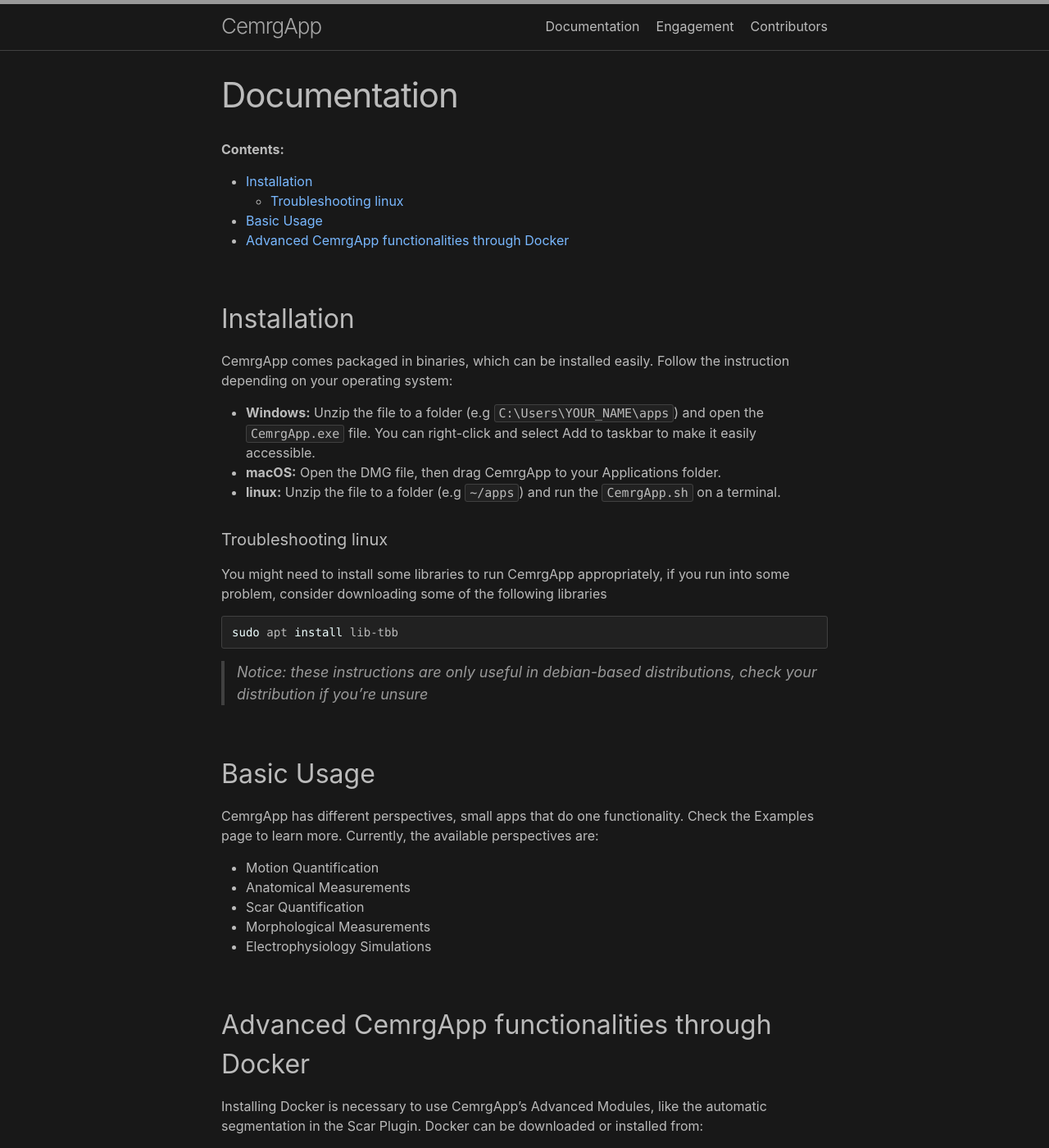
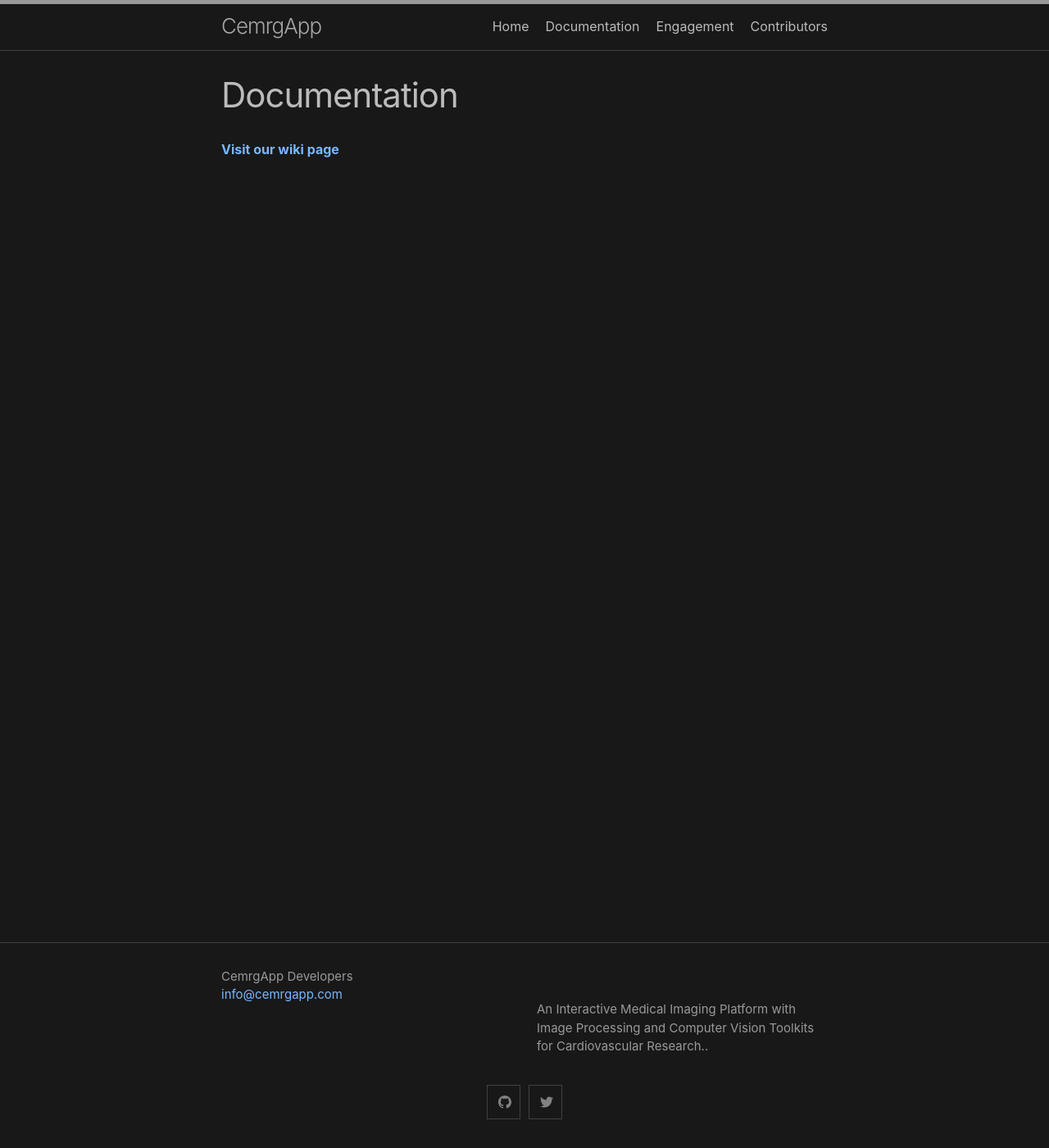
Before and after one commit to OpenHeartDevelopers/CemrgApp, a Jekyll site: the page built from documentation.md, in a window 1280 px wide and 1400 px high. Shown: the whole window at 82% size. Built offline with Jekyll 4.4.1, drawn with Linux system fonts in a browser that asks for light colours; some of the changed text lies outside the part shown.

Commit message:
small changes

````diff
--- a/_config.yml
+++ b/_config.yml
@@ -50,6 +50,7 @@
 # If you want to link only specific pages in your header, uncomment
 # this and add the path to the pages in order as they should show up
 header_pages:
+- back2home.md
 - documentation.md
 - engagement.md
 - examples.md
--- a/documentation.md
+++ b/documentation.md
@@ -1,51 +1,7 @@
 ---
 layout: page
 title: Documentation
-permalink: /documentation/
+permalink: https://github.com/CemrgAppDevelopers/CemrgApp/wiki
 ---
-**Contents:**
-- [Installation](#installation)
-    - [Troubleshooting linux](#troubleshooting-linux)
-- [Basic Usage](#basic-usage)
-- [Advanced CemrgApp functionalities through Docker](#advanced-cemrgapp-functionalities-through-docker)
 
-## Installation
-CemrgApp comes packaged in binaries, which can be installed easily.
-Follow the instruction depending on your operating system:
-+ **Windows:** Unzip the file to a folder (e.g `C:\Users\YOUR_NAME\apps`) and open the `CemrgApp.exe` file. You can right-click and select Add to taskbar to make it easily accessible.
-+ **macOS:** Open the DMG file, then drag CemrgApp to your Applications folder.
-+ **linux:** Unzip the file to a folder (e.g `~/apps`) and run the `CemrgApp.sh` on a terminal.
-
-#### Troubleshooting linux
-You might need to install some libraries to run CemrgApp appropriately,
-if you run into some problem, consider downloading some of the following libraries
-```sh
-sudo apt install lib-tbb
-```
-> Notice: these instructions are only useful in debian-based distributions, check your distribution if you're unsure
-
-## Basic Usage
-CemrgApp has different perspectives, small apps that do one functionality.
-Check the Examples page to learn more. Currently, the available perspectives are:
-
-+ Motion Quantification
-+ Anatomical Measurements
-+ Scar Quantification
-+ Morphological Measurements
-+ Electrophysiology Simulations
-
-## Advanced CemrgApp functionalities through Docker
-
-Installing Docker is necessary to use CemrgApp's Advanced Modules,
-like the automatic segmentation in the Scar Plugin.
-Docker can be downloaded or installed from:
-
-- [Docker](https://docs.docker.com/install/linux/docker-ce/ubuntu) for Linux.
-  - You need to provide access to Docker by following these [instructions](https://docs.docker.com/install/linux/linux-postinstall), or see below for a summarised version of the instructions.
-  - WARNING: this will give root access to Docker containers.
-- [Docker](https://docs.docker.com/docker-for-mac/install) for macOS.
-  - Simple installation and running.
-- [Docker](https://docs.docker.com/docker-for-windows/install) for Microsoft Windows.
-
-After installing, you will need to configure docker.
-The best guide is in our [wiki page](https://github.com/CemrgAppDevelopers/CemrgApp/wiki/Configure-Docker-with-CemrgApp).
+[**Visit our wiki page**](https://github.com/CemrgAppDevelopers/CemrgApp/wiki)
````
Also changed, not shown: back2home.md (added, +7 -0 lines), index.md (+18 -0 lines).
